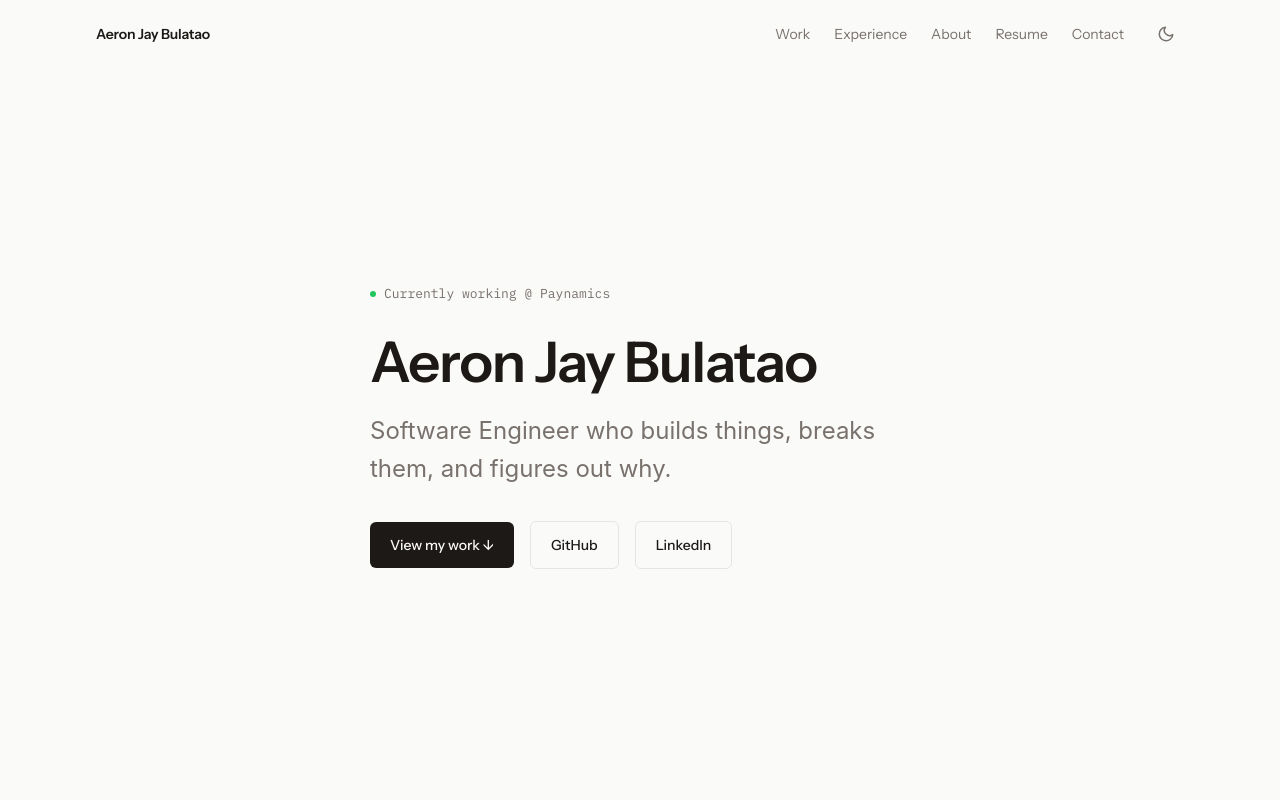
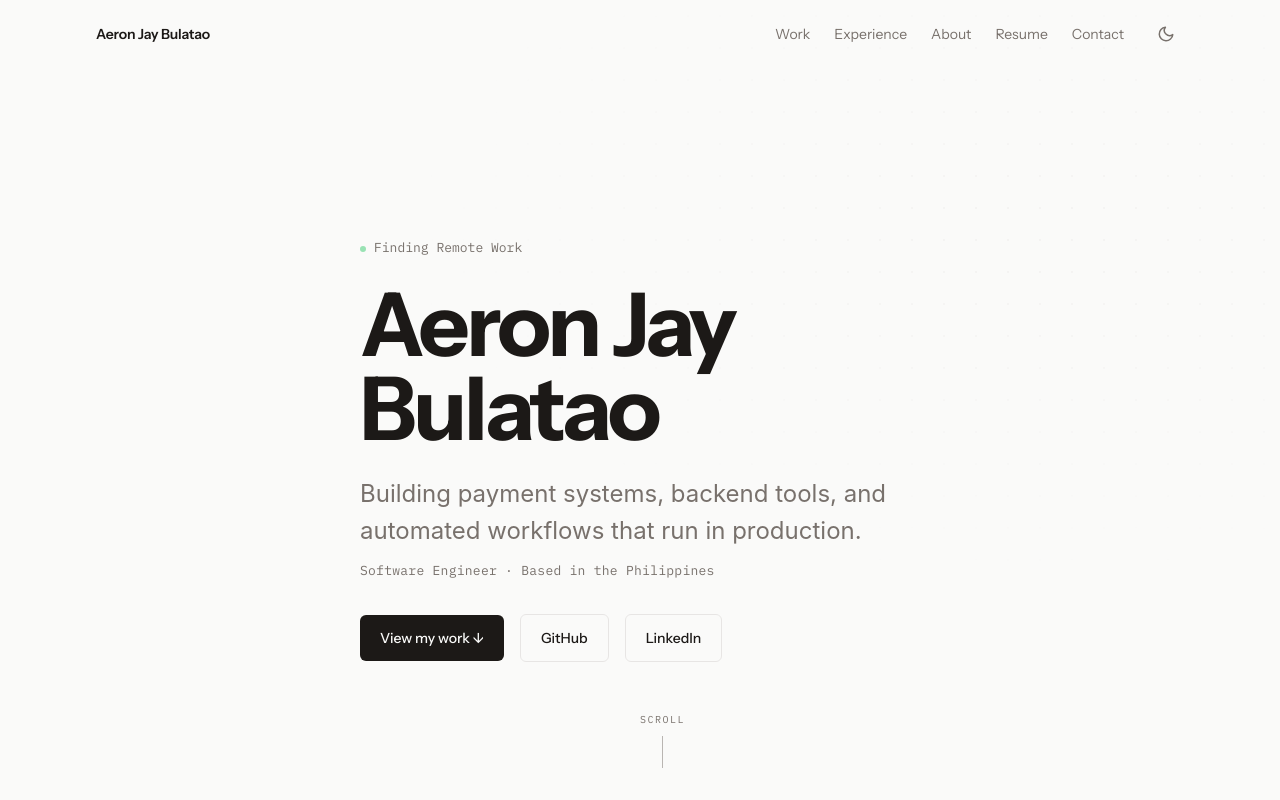
Before and after one commit to aeronjay/portfolio, a website built with Vite: page portfolio/index.html in a window 1280 px wide. Shown: the top 800 px of the page. Built offline with nearby package versions, Linux system fonts and the light colour scheme.

Commit message:
add hook hero section

```diff
--- a/portfolio/index.html
+++ b/portfolio/index.html
@@ -77,19 +77,23 @@
 
       <!-- HERO -->
       <section class="section section--hero" aria-label="Introduction">
-        <div class="section__inner">
+        <div class="hero__dot-grid" aria-hidden="true"></div>
+        <div class="section__inner hero__content">
           <div class="status hero-reveal hero-reveal--1">
             <span class="status__dot"></span>
-            Currently working @ Paynamics
+            Finding Remote Work
           </div>
 
-          <h1 class="hero-reveal hero-reveal--2" style="margin-top: var(--space-6); margin-bottom: var(--space-4);">
-            Aeron Jay Bulatao
+          <h1 class="hero__name hero-reveal hero-reveal--2">
+            Aeron Jay<br>Bulatao
           </h1>
 
-          <p class="hero-reveal hero-reveal--3"
-            style="font-size: var(--text-xl); color: var(--color-text-muted); max-width: 540px; margin-bottom: var(--space-8);">
-            Software Engineer who builds things, breaks them, and&nbsp;figures&nbsp;out&nbsp;why.
+          <p class="hero__tagline hero-reveal hero-reveal--3">
+            Building payment systems, backend tools, and automated workflows that run in production.
+          </p>
+
+          <p class="hero__context hero-reveal hero-reveal--3b">
+            Software Engineer · Based in the Philippines
           </p>
 
           <div class="inline inline--md hero-reveal hero-reveal--4">
@@ -99,6 +103,12 @@
             <a href="https://www.linkedin.com/in/bulataoaeronjay/" class="btn btn--secondary" target="_blank"
               rel="noopener noreferrer">LinkedIn</a>
           </div>
+        </div>
+
+        <!-- Scroll indicator -->
+        <div class="hero__scroll-cue hero-reveal hero-reveal--5" aria-hidden="true">
+          <span class="hero__scroll-text">scroll</span>
+          <span class="hero__scroll-line"></span>
         </div>
       </section>
 
--- a/portfolio/styles/animations.css
+++ b/portfolio/styles/animations.css
@@ -31,7 +31,9 @@
 .hero-reveal--1 { animation-delay: 0ms; }
 .hero-reveal--2 { animation-delay: 120ms; }
 .hero-reveal--3 { animation-delay: 240ms; }
-.hero-reveal--4 { animation-delay: 360ms; }
+.hero-reveal--3b { animation-delay: 300ms; }
+.hero-reveal--4 { animation-delay: 400ms; }
+.hero-reveal--5 { animation-delay: 550ms; }
 
 @keyframes hero-enter {
   to {
--- a/portfolio/styles/components.css
+++ b/portfolio/styles/components.css
@@ -742,6 +742,115 @@
   height: 6px;
   border-radius: 50%;
   background-color: #22c55e;
+  animation: status-pulse 2s ease-in-out infinite;
+}
+
+@keyframes status-pulse {
+  0%, 100% { opacity: 1; }
+  50% { opacity: 0.4; }
+}
+
+/* --- Hero --- */
+.hero__content {
+  position: relative;
+  z-index: 2;
+}
+
+.hero__name {
+  font-family: var(--font-display);
+  font-size: clamp(2.75rem, 2rem + 5vw, 5.5rem);
+  font-weight: 700;
+  line-height: 0.95;
+  letter-spacing: -0.035em;
+  color: var(--color-text);
+  margin-top: var(--space-6);
+  margin-bottom: var(--space-6);
+}
+
+.hero__tagline {
+  font-size: var(--text-xl);
+  color: var(--color-text-muted);
+  max-width: 560px;
+  line-height: 1.55;
+  margin-bottom: var(--space-3);
+}
+
+.hero__context {
+  font-family: var(--font-mono);
+  font-size: var(--text-xs);
+  color: var(--color-text-muted);
+  letter-spacing: 0.02em;
+  margin-bottom: var(--space-8);
+}
+
+/* Dot grid background */
+.hero__dot-grid {
+  position: absolute;
+  inset: 0;
+  z-index: 1;
+  opacity: 0.35;
+  background-image: radial-gradient(circle, var(--color-border) 1px, transparent 1px);
+  background-size: 32px 32px;
+  mask-image: radial-gradient(ellipse 70% 60% at 80% 30%, black 0%, transparent 70%);
+  -webkit-mask-image: radial-gradient(ellipse 70% 60% at 80% 30%, black 0%, transparent 70%);
+  pointer-events: none;
+}
+
+[data-theme="dark"] .hero__dot-grid {
+  opacity: 0.2;
+}
+
+@media (prefers-color-scheme: dark) {
+  :root:not([data-theme="light"]) .hero__dot-grid {
+    opacity: 0.2;
+  }
+}
+
+/* Scroll indicator */
+.hero__scroll-cue {
+  position: absolute;
+  bottom: var(--space-8);
+  left: 50%;
+  transform: translateX(-50%);
+  display: flex;
+  flex-direction: column;
+  align-items: center;
+  gap: var(--space-2);
+  z-index: 2;
+}
+
+.hero__scroll-text {
+  font-family: var(--font-mono);
+  font-size: 0.625rem;
+  text-transform: uppercase;
+  letter-spacing: 0.15em;
+  color: var(--color-text-muted);
+}
+
+.hero__scroll-line {
+  width: 1px;
+  height: 32px;
+  background-color: var(--color-text-muted);
+  opacity: 0.5;
+  animation: scroll-line 2s var(--ease-out) infinite;
+}
+
+@keyframes scroll-line {
+  0% {
+    transform: scaleY(0);
+    transform-origin: top;
+  }
+  50% {
+    transform: scaleY(1);
+    transform-origin: top;
+  }
+  50.01% {
+    transform-origin: bottom;
+  }
+  100% {
+    transform: scaleY(0);
+    transform-origin: bottom;
+  }
 }
 
 /* --- About photo --- */
--- a/portfolio/styles/layout.css
+++ b/portfolio/styles/layout.css
@@ -103,12 +103,14 @@
 }
 
 .section--hero {
+  position: relative;
   padding-top: var(--space-32);
-  padding-bottom: var(--space-20);
+  padding-bottom: var(--space-8);
   min-height: 100vh;
   display: flex;
   flex-direction: column;
   justify-content: center;
+  overflow: hidden;
 }
 
 @media (min-width: 768px) {
```
Also changed, not shown: portfolio/public/ajbLogo.png (added), portfolio/public/ajbLogo1.svg (added).
